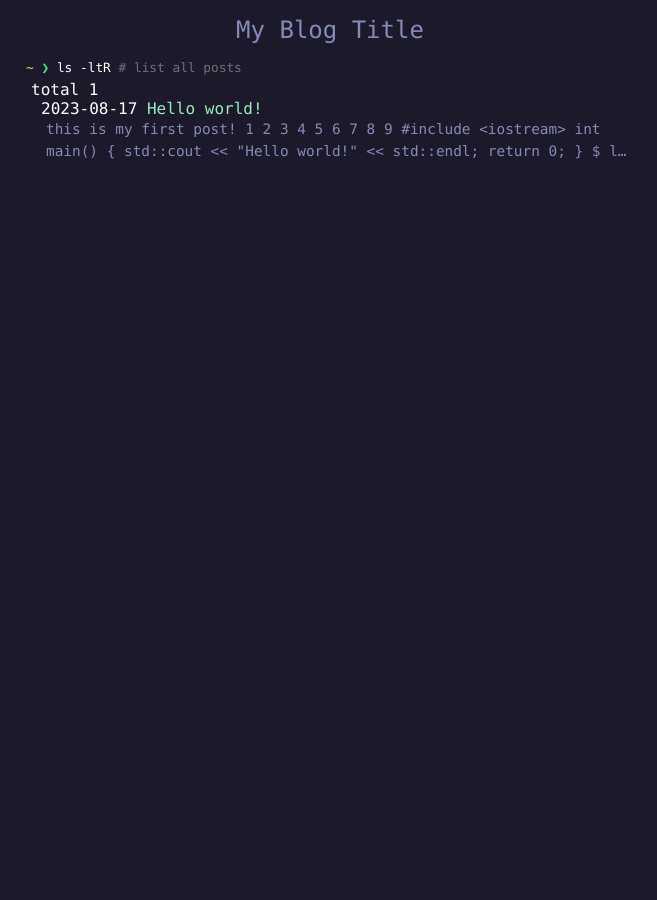
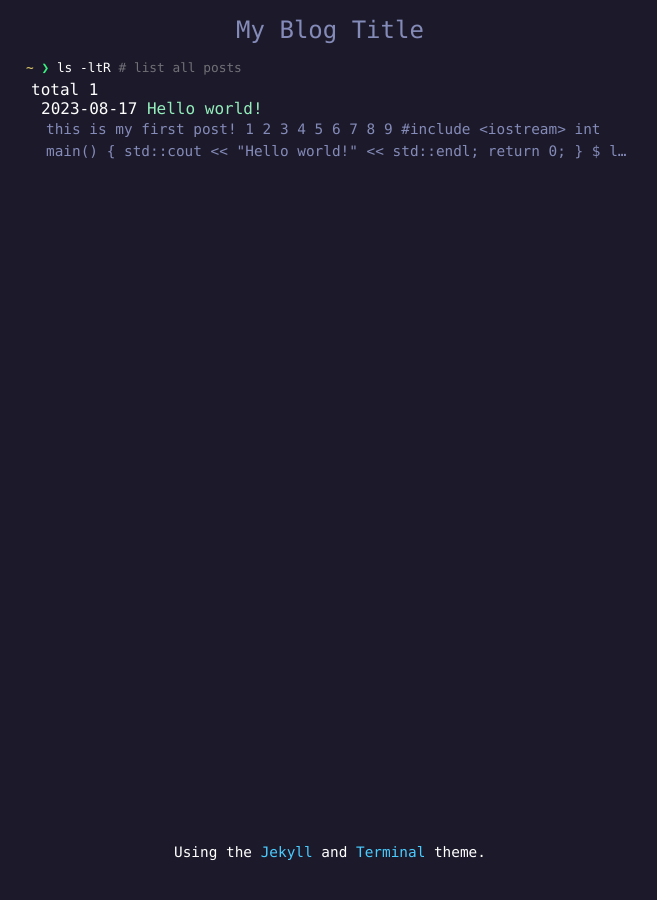
Before and after one commit to fienestar/jekyll-terminal-theme, a Jekyll site: the page built from index.html, in a window 1280 px wide. Shown: the whole page, without its empty margins (310-967 px from the left). Built offline with Jekyll 4.4.1, drawn with Linux system fonts in a browser that asks for light colours.

Commit message:
add footer

```diff
--- a/_config.yml
+++ b/_config.yml
@@ -29,6 +29,10 @@ timezone:
 #  - text: u can write html like
 #  - html: <table style="margin:0 auto"><thead><tr><th style="text-align:center">1</th><th style="text-align:center">2</th><th style="text-align:center">3</th></tr></thead><tbody><tr><td style="text-align:center">4</td><td style="text-align:center">5</td><td style="text-align:center">6</td></tr><tr><td style="text-align:center">7</td><td style="text-align:center">8</td><td style="text-align:center">9</td></tr></tbody></table>
 
+footer:
+  name:
+#  link:
+
 # Build settings
 markdown: kramdown
 kramdown:
--- /dev/null
+++ b/_includes/base/footer.html
@@ -0,0 +1,18 @@
+<footer>
+    {% if site.footer.name %}
+        <p class="copyright">
+        © {{ 'now' | date: '%Y' }}
+        {% if site.footer.link %}
+            <a href="{{ site.footer.link }}" _btarget="_blank">{{ site.footer.name }}</a>
+        {% else %}
+            {{ site.footer.name | append: "." }}
+        {% endif %}
+            All rights reserved.
+        </p>
+    {% endif %}
+
+    <p>
+        Using the <a href="https://jekyllrb.com/" target="_blank">Jekyll</a>
+        and <a href="https://github.com/fienestar/jekyll-terminal-theme" target="_blank">Terminal</a> theme.
+    </p>
+</footer>
--- a/_includes/base/index.html
+++ b/_includes/base/index.html
@@ -19,5 +19,7 @@
     {% if site.menu %}
     {% include base/menu.html %}
     {% endif %}
+</div>
+{% include base/footer.html %}
 </body>
 </html>
--- a/assets/css/post.css
+++ b/assets/css/post.css
@@ -6,7 +6,7 @@
     color: #F5DB71;
 }
 
-.page a, .post a, a.menu-item {
+.post a {
     color: rgb(75, 204, 255);
 }
 
--- a/assets/css/style.css
+++ b/assets/css/style.css
@@ -124,3 +124,20 @@ main {
     color: #F5DB71;
     padding-left: 2px;
 }
+
+.root {
+    min-height: calc(100vh - 5.5rem)
+}
+
+footer {
+    height: 3rem;
+    font-size: 0.9rem;
+    max-width: 40rem;
+    width: 100%;
+    text-align: center;
+    margin: 1rem auto 0.5rem;
+}
+
+footer a {
+    color: rgb(75, 204, 255);
+}
```
